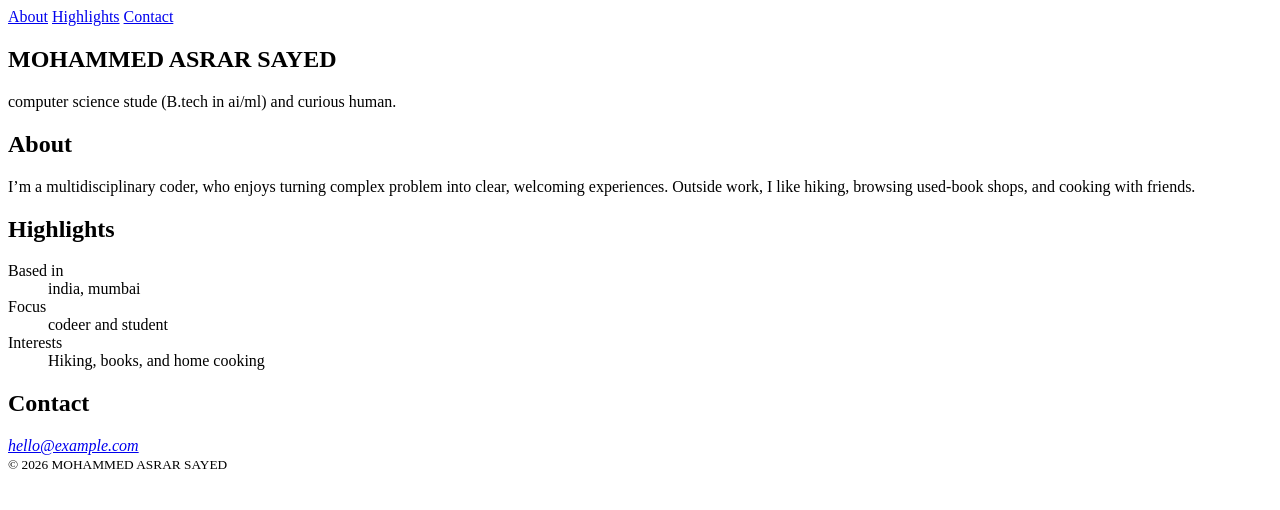
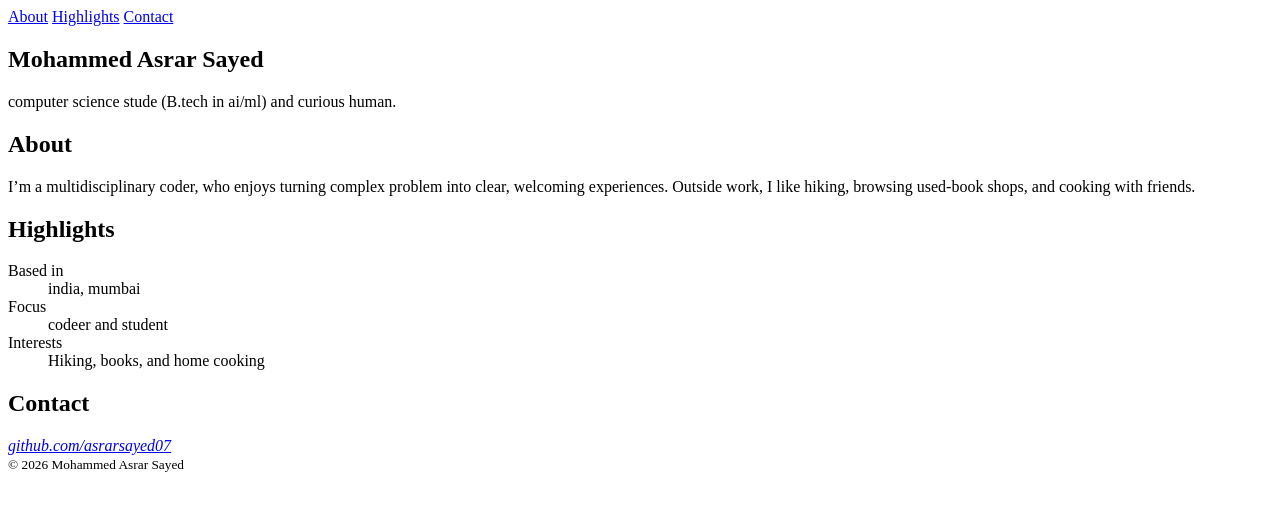
Before and after one commit to asrarsayed07/portfolio_project, a plain HTML site: page P5/index.html in a window 1280 px wide. Drawn offline with Linux system fonts and the light colour scheme.

Commit message:
Update portfolio name and GitHub link
Co-authored-by: Copilot <223556219+Copilot@users.noreply.github.com>

```diff
--- a/P5/index.html
+++ b/P5/index.html
@@ -3,8 +3,8 @@
 <head>
   <meta charset="utf-8">
   <meta name="viewport" content="width=device-width, initial-scale=1">
-  <meta name="description" content="A short biography of Alex Morgan.">
-  <title>Alex Morgan — Bio</title>
+  <meta name="description" content="A short biography of Mohammed Asrar Sayed.">
+  <title>Mohammed Asrar Sayed — Bio</title>
 </head>
 <body>
   <header>
@@ -18,7 +18,7 @@
   <main>
     <article>
       <header>
-        <h1>MOHAMMED ASRAR SAYED</h1>
+        <h1>Mohammed Asrar Sayed</h1>
         <p>computer science stude (B.tech in ai/ml) and curious human.</p>
       </header>
 
@@ -46,14 +46,14 @@
       <section id="contact">
         <h2>Contact</h2>
         <address>
-          <a href="asrarsayed19@gmail.com">hello@example.com</a>
+          <a href="https://github.com/asrarsayed07" target="_blank" rel="noreferrer">github.com/asrarsayed07</a>
         </address>
       </section>
     </article>
   </main>
 
   <footer>
-    <small>© <time datetime="2026">2026</time> MOHAMMED ASRAR SAYED</small>
+    <small>© <time datetime="2026">2026</time> Mohammed Asrar Sayed</small>
   </footer>
 </body>
 </html>
```
